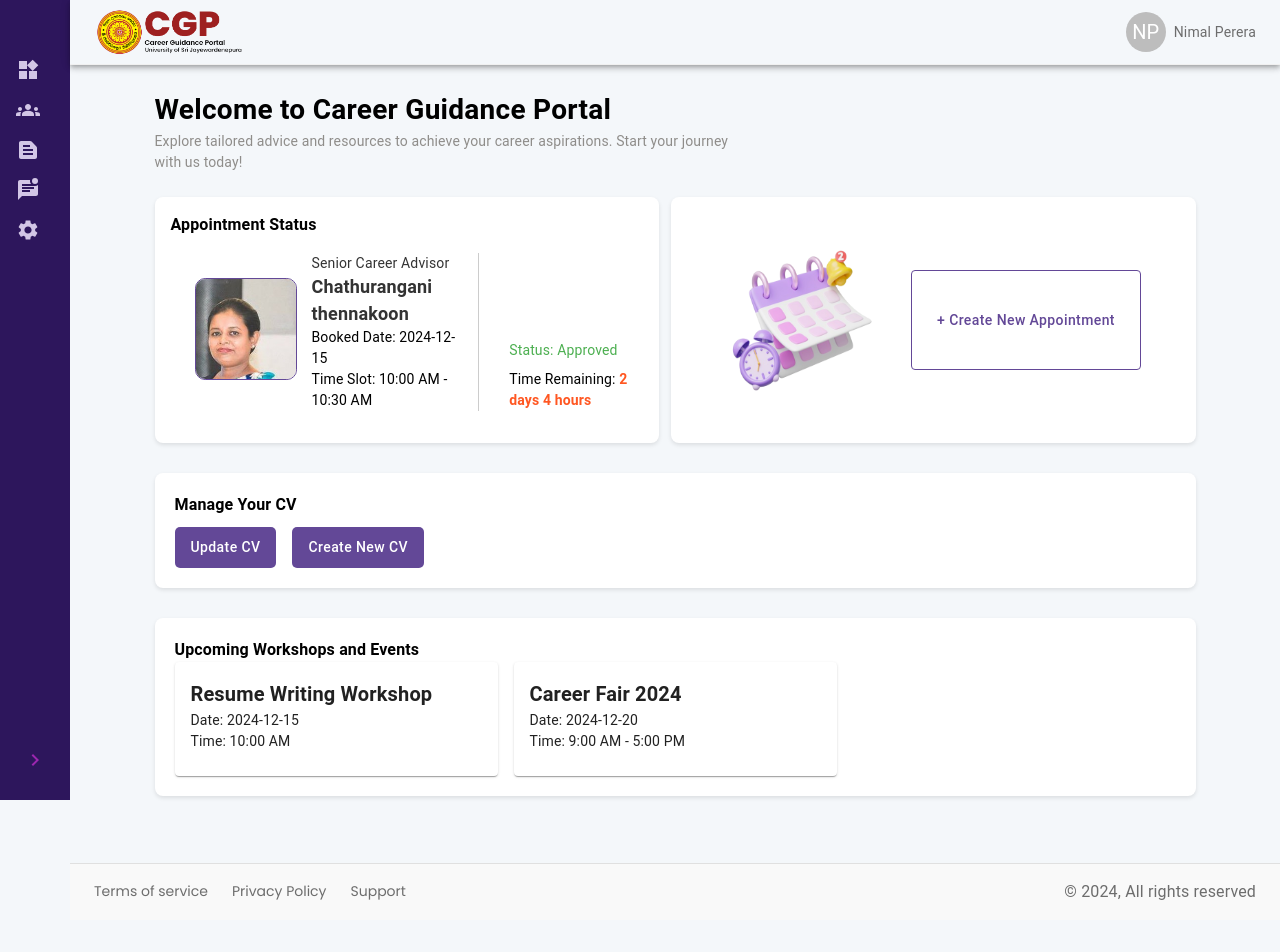
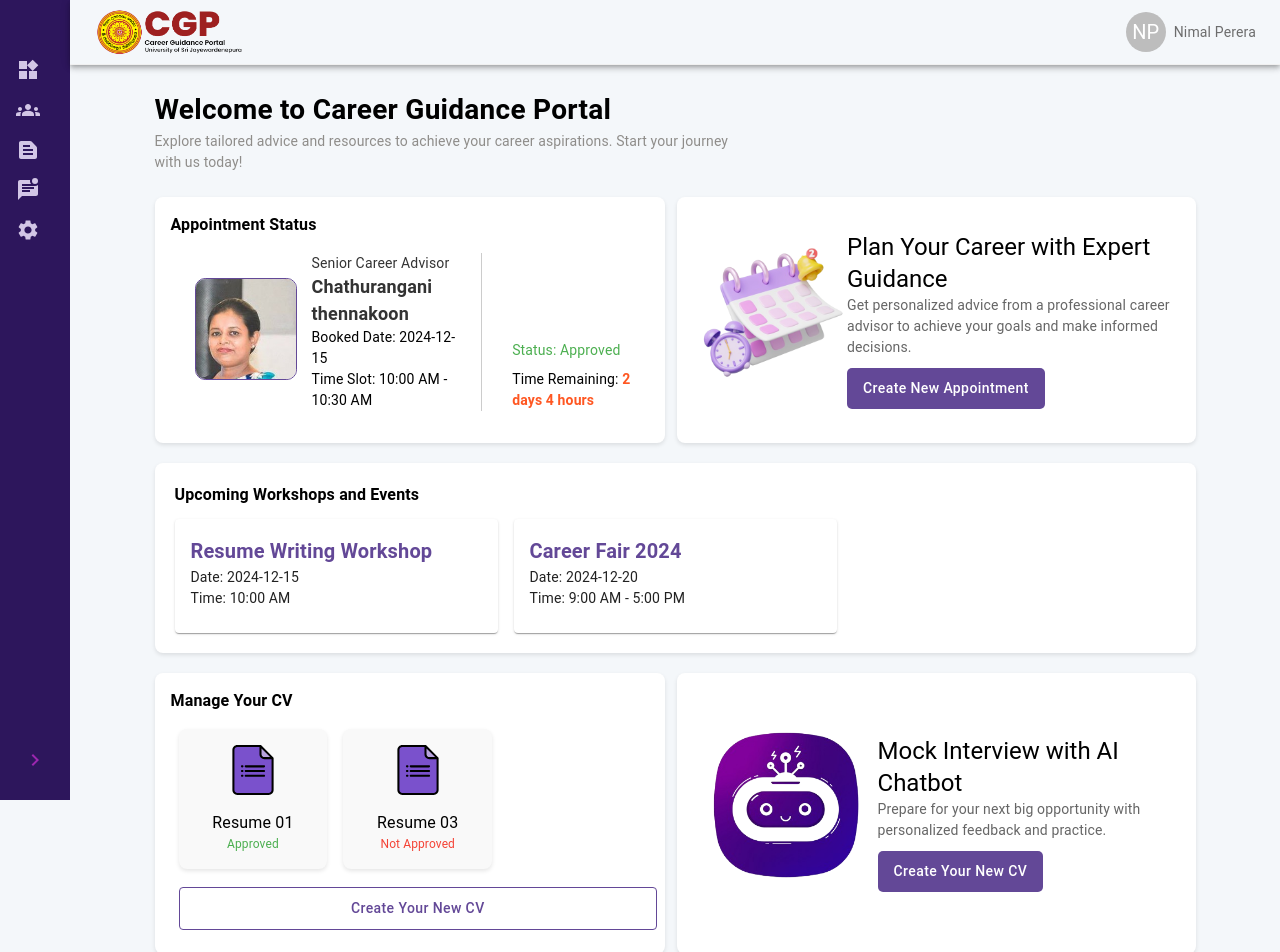
Before and after one commit to Carrer-Portal/Career-Guidance-and-Development-Portal, a React (Vite) app in the folder Client/: page /userDashboard in a window 1280 px wide. Shown: the top 952 px of the page. Before the commit the page ends 920 px from the top, so only its background shows below. Built offline with nearby package versions, Linux system fonts and the light colour scheme.

Commit message:
Add user Dashboard

```diff
--- a/Client/src/pages/UserDashboard/UserDashboard.css
+++ b/Client/src/pages/UserDashboard/UserDashboard.css
@@ -13,7 +13,7 @@
 }
 
 .appointment-status-section {
-  margin-bottom: 30px;
+  margin-bottom: 20px;
   display: flex;
   justify-content: space-between;
   gap: 12px;
@@ -39,7 +39,7 @@
 }
 
 .dashboard-section {
-  margin-bottom: 30px;
+  margin-bottom: 20px;
   background: #fff;
   border-radius: 8px;
   box-shadow: 0 2px 4px rgba(0, 0, 0, 0.1);
@@ -54,12 +54,6 @@
 .btn-primary {
   width: 300px;
   height: 100px;
-}
-
-.btn-secondary {
-  color: #1976d2;
-  border-color: #1976d2;
-  text-transform: none;
 }
 
 .event-card {
@@ -132,9 +126,100 @@
   width: 150px;
   height: 150px;
 }
-.appointment-image-box{
-    display: flex;
-    width: 300px;
-    align-items: center;
-    justify-content: center;
+.appointment-image-box {
+  display: flex;
+  width: 300px;
+  align-items: center;
+  justify-content: center;
 }
+
+.uploadcv-section {
+  margin-top: 8px;
+  padding: 8px;
+  width: 100%;
+}
+
+.file-card {
+  background: #f9f9f9;
+  border-radius: 8px;
+  box-shadow: 0 2px 4px rgba(0, 0, 0, 0.1);
+  padding: 16px;
+  display: flex;
+  flex-direction: column;
+  align-items: center;
+  gap: 16px;
+}
+
+.file-icon {
+  width: 50px;
+  height: 50px;
+  border-radius: 8px;
+  display: flex;
+  align-items: center;
+  justify-content: center;
+}
+
+.file-vector {
+  width: 100%;
+  height: 100%;
+  object-fit: contain;
+}
+
+.file-type {
+  font-size: 14px;
+  color: #fff;
+  font-weight: bold;
+}
+
+.file-details {
+  display: flex;
+  flex-direction: column;
+  align-items: center;
+}
+
+.file-size {
+  font-size: 14px;
+  color: #757575;
+}
+
+.status-approved {
+  color: #4caf50;
+}
+
+.status-in-progress {
+  color: #ff9800;
+}
+
+.status-not-approved {
+  color: #f44336;
+}
+
+.cvmanage-section {
+  background: #fff;
+  border-radius: 8px;
+  box-shadow: 0 2px 4px rgba(0, 0, 0, 0.1);
+  padding: 16px;
+  width: 46.5%;
+}
+
+.appointment-image-box {
+  margin-bottom: 16px;
+  max-width: 220px;
+}
+
+.appointment-image {
+  width: 150px;
+  height: auto;
+}
+
+.appointment-title {
+  font-weight: bold;
+}
+
+.appointment-subtitle {
+  color: #666;
+}
+
+.appointment-button {
+  margin-top: 12px;
+}
--- a/Client/src/pages/UserDashboard/UserDashboard.tsx
+++ b/Client/src/pages/UserDashboard/UserDashboard.tsx
@@ -4,6 +4,8 @@ import "./UserDashboard.css";
 import Button from "../../Components/Button/Button";
 import Chathu from "../../image/Chathu.jpeg";
 import appointment from "../../image/appointment.png";
+import cvVector from "../../image/forms.svg";
+import chatbot from "../../image/chatbot.png";
 
 const UserDashboard = () => {
   const navigate = useNavigate();
@@ -21,6 +23,34 @@ const UserDashboard = () => {
       timeRemaining: "2 days 4 hours",
     },
   };
+
+  const fileDetails = [
+    {
+      name: "Resume 01",
+      status: "Approved",
+    },
+    // {
+    //   name: "Resume 02",
+    //   status: "In Progress",
+    // },
+    {
+      name: "Resume 03",
+      status: "Not Approved",
+    },
+  ];
+
+  const events = [
+    {
+      title: "Resume Writing Workshop",
+      date: "2024-12-15",
+      time: "10:00 AM",
+    },
+    {
+      title: "Career Fair 2024",
+      date: "2024-12-20",
+      time: "9:00 AM - 5:00 PM",
+    },
+  ];
 
   return (
     <Box className="dashboard-container">
@@ -90,66 +120,119 @@ const UserDashboard = () => {
               className="appointment-image"
             />
           </Box>
-          <Button
-            className="btn-primary"
-            variant="outline"
-            style={{ margin: 0, marginRight: "35px" }}
-            onClick={() => navigate("/booking")}
+          <Box className="appointment-content-box">
+            <Typography variant="h5" className="appointment-title">
+              Plan Your Career with Expert Guidance
+            </Typography>
+            <Typography
+              variant="body1"
+              className="appointment-subtitle"
+              style={{ fontSize: "14px" }}
             >
-            + Create New Appointment
+              Get personalized advice from a professional career advisor to
+              achieve your goals and make informed decisions.
+            </Typography>
+            <Button variant="contained" onClick={() => navigate("/booking")}>
+              Create New Appointment
             </Button>
           </Box>
         </Box>
+      </Box>
+
       <Box className="dashboard-section">
-        <Typography fontWeight={600} style={{ fontSize: "16px" }}>
-          Manage Your CV
-        </Typography>
-        <Box className="uploadcv-section"></Box>
-        <Grid container spacing={2}>
-          <Grid item>
-            <Button className="btn-secondary" variant="contained">
-              Update CV
-            </Button>
-          </Grid>
-          <Grid item>
-            <Button className="btn-secondary" variant="contained">
-              Create New CV
-            </Button>
-          </Grid>
-        </Grid>
-      </Box>
-      <Box className="dashboard-section">
-        <Typography fontWeight={600} style={{ fontSize: "16px" }}>
+        <Typography
+          fontWeight={600}
+          style={{ fontSize: "16px", marginBottom: "12px" }}
+        >
           Upcoming Workshops and Events
         </Typography>
         <Grid container spacing={2}>
-          <Grid item xs={12} sm={6} md={4}>
+          {events.map((event, index) => (
+            <Grid item xs={12} sm={6} md={4} key={index}>
               <Card className="event-card">
                 <CardContent>
-                <Typography variant="h6">Resume Writing Workshop</Typography>
+                  <Typography variant="h6" style={{ color: "#634897" }}>{event.title}</Typography>
                   <Typography style={{ fontSize: "14px" }}>
-                  Date: 2024-12-15
+                    Date: {event.date}
                   </Typography>
                   <Typography style={{ fontSize: "14px" }}>
-                  Time: 10:00 AM
+                    Time: {event.time}
                   </Typography>
                 </CardContent>
               </Card>
             </Grid>
-          <Grid item xs={12} sm={6} md={4}>
-            <Card className="event-card">
-              <CardContent>
-                <Typography variant="h6">Career Fair 2024</Typography>
-                <Typography style={{ fontSize: "14px" }}>
-                  Date: 2024-12-20
+          ))}
+        </Grid>
+      </Box>
+      <Box className="appointment-status-section">
+        <Box className="cvmanage-section">
+          <Box>
+            <Typography fontWeight={600} style={{ fontSize: "16px" }}>
+              Manage Your CV
             </Typography>
-                <Typography style={{ fontSize: "14px" }}>
-                  Time: 9:00 AM - 5:00 PM
+          </Box>
+          <Grid container spacing={2}>
+            <Grid item xs={12} md={12}>
+              <Box className="uploadcv-section">
+                <Grid container spacing={2}>
+                  {fileDetails.map((file, index) => (
+                    <Grid item xs={12} sm={4} md={4} key={index}>
+                      <Box className="file-card">
+                        <Box className="file-icon">
+                          <img
+                            src={cvVector}
+                            alt="File Icon"
+                            className="file-vector"
+                          />
+                        </Box>
+                        <Box className="file-details">
+                          <Typography>{file.name}</Typography>
+                          <Typography
+                            variant="body1"
+                            style={{ fontSize: "12px" }}
+                            className={`file-status ${
+                              file.status === "Approved"
+                                ? "status-approved"
+                                : file.status === "In Progress"
+                                ? "status-in-progress"
+                                : "status-not-approved"
+                            }`}
+                          >
+                            {file.status}
                           </Typography>
-              </CardContent>
-            </Card>
+                        </Box>
+                      </Box>
+                    </Grid>
+                  ))}
+                </Grid>
+                <Grid item mt={1}>
+                  <Button variant="outline" style={{ width: "100%" }}>
+                    Create Your New CV
+                  </Button>
+                </Grid>
+              </Box>
             </Grid>
           </Grid>
+        </Box>
+        <Box className="appointment-create-box">
+          <Box className="appointment-image-box">
+            <img src={chatbot} alt="Advisor" className="appointment-image" />
+          </Box>
+          <Box className="appointment-content-box">
+            <Typography variant="h5" className="appointment-title">
+              Mock Interview with AI Chatbot
+            </Typography>
+            <Typography
+              variant="body1"
+              className="appointment-subtitle"
+              style={{ fontSize: "14px" }}
+            >
+              Prepare for your next big opportunity with personalized feedback
+              and practice.
+            </Typography>
+            <Button variant="contained">Create Your New CV</Button>
+          </Box>
+        </Box>
       </Box>
     </Box>
   );
```
Also changed, not shown: Client/src/image/chatbot.png (added), Client/src/image/forms.svg (added). Lines whose indentation alone changed are shown as unchanged.
